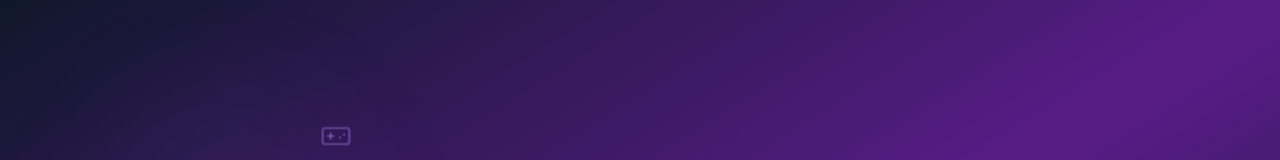
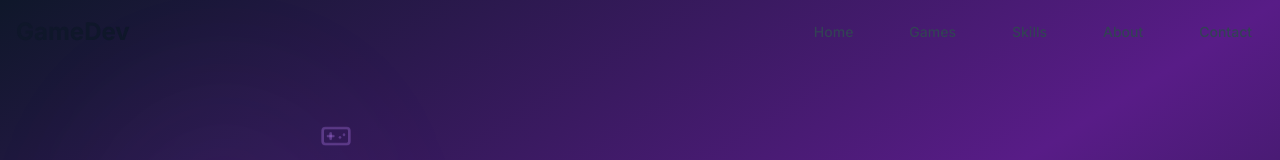
Before and after one commit to shanmukhPunnam/portfolio, a React (Vite) app: page / in a window 1280 px wide. Shown: the top 160 px of the page. Built offline with nearby package versions, Linux system fonts and the light colour scheme.

Commit message:
Add navigation bar
Implement a navigation bar component.

```diff
--- /dev/null
+++ b/src/components/Navbar.tsx
@@ -0,0 +1,104 @@
+
+import React, { useState, useEffect } from 'react';
+import { Button } from "@/components/ui/button";
+import { Menu, X } from "lucide-react";
+
+const Navbar = () => {
+  const [isScrolled, setIsScrolled] = useState(false);
+  const [isMobileMenuOpen, setIsMobileMenuOpen] = useState(false);
+
+  useEffect(() => {
+    const handleScroll = () => {
+      setIsScrolled(window.scrollY > 10);
+    };
+
+    window.addEventListener('scroll', handleScroll);
+    return () => window.removeEventListener('scroll', handleScroll);
+  }, []);
+
+  const scrollToSection = (sectionId: string) => {
+    const element = document.getElementById(sectionId);
+    if (element) {
+      element.scrollIntoView({ behavior: 'smooth' });
+      setIsMobileMenuOpen(false);
+    }
+  };
+
+  const navItems = [
+    { label: 'Home', id: 'home' },
+    { label: 'Games', id: 'games' },
+    { label: 'Skills', id: 'skills' },
+    { label: 'About', id: 'about' },
+    { label: 'Contact', id: 'contact' },
+  ];
+
+  return (
+    <nav className={`fixed top-0 left-0 right-0 z-50 transition-all duration-300 ${
+      isScrolled ? 'bg-white/95 backdrop-blur-sm shadow-lg' : 'bg-transparent'
+    }`}>
+      <div className="container mx-auto px-4">
+        <div className="flex items-center justify-between h-16">
+          {/* Logo */}
+          <div className="flex-shrink-0">
+            <button
+              onClick={() => scrollToSection('home')}
+              className="text-2xl font-bold text-slate-900 hover:text-purple-600 transition-colors"
+            >
+              GameDev
+            </button>
+          </div>
+
+          {/* Desktop Navigation */}
+          <div className="hidden md:block">
+            <div className="ml-10 flex items-baseline space-x-8">
+              {navItems.map((item) => (
+                <button
+                  key={item.id}
+                  onClick={() => scrollToSection(item.id)}
+                  className="text-slate-700 hover:text-purple-600 px-3 py-2 text-sm font-medium transition-colors"
+                >
+                  {item.label}
+                </button>
+              ))}
+            </div>
+          </div>
+
+          {/* Mobile menu button */}
+          <div className="md:hidden">
+            <Button
+              variant="ghost"
+              size="icon"
+              onClick={() => setIsMobileMenuOpen(!isMobileMenuOpen)}
+              className="text-slate-700 hover:text-purple-600"
+            >
+              {isMobileMenuOpen ? (
+                <X className="h-6 w-6" />
+              ) : (
+                <Menu className="h-6 w-6" />
+              )}
+            </Button>
+          </div>
+        </div>
+
+        {/* Mobile Navigation Menu */}
+        {isMobileMenuOpen && (
+          <div className="md:hidden">
+            <div className="px-2 pt-2 pb-3 space-y-1 bg-white/95 backdrop-blur-sm shadow-lg rounded-lg mt-2">
+              {navItems.map((item) => (
+                <button
+                  key={item.id}
+                  onClick={() => scrollToSection(item.id)}
+                  className="text-slate-700 hover:text-purple-600 block px-3 py-2 text-base font-medium w-full text-left transition-colors"
+                >
+                  {item.label}
+                </button>
+              ))}
+            </div>
+          </div>
+        )}
+      </div>
+    </nav>
+  );
+};
+
+export default Navbar;
--- a/src/pages/Index.tsx
+++ b/src/pages/Index.tsx
@@ -1,5 +1,6 @@
 
 import React from 'react';
+import Navbar from '@/components/Navbar';
 import Hero from '@/components/Hero';
 import GameShowcase from '@/components/GameShowcase';
 import Skills from '@/components/Skills';
@@ -10,6 +11,7 @@ import Footer from '@/components/Footer';
 const Index = () => {
   return (
     <div className="min-h-screen">
+      <Navbar />
       <section id="home">
         <Hero />
       </section>
```
